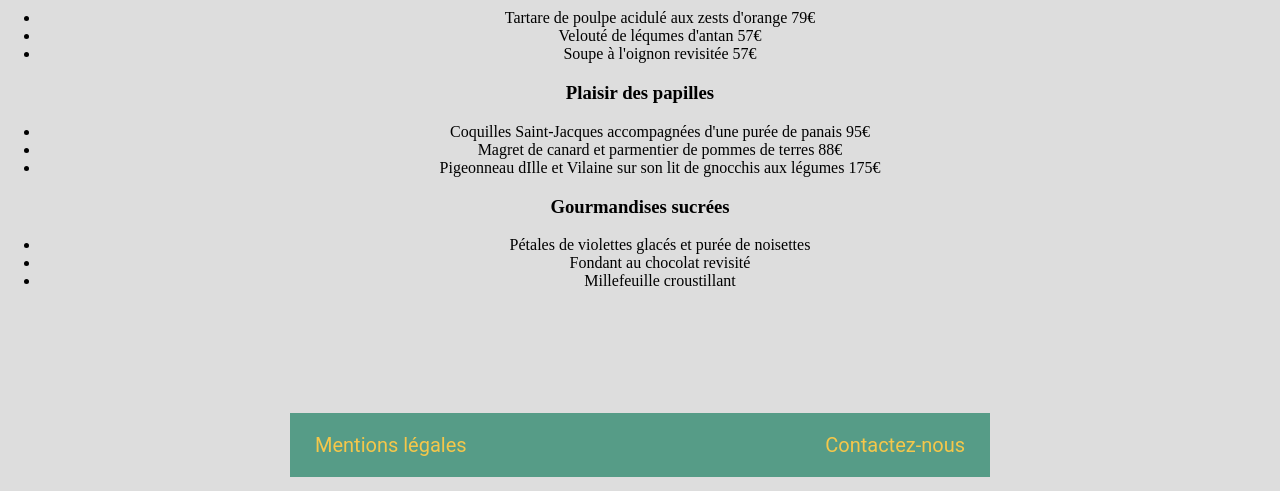
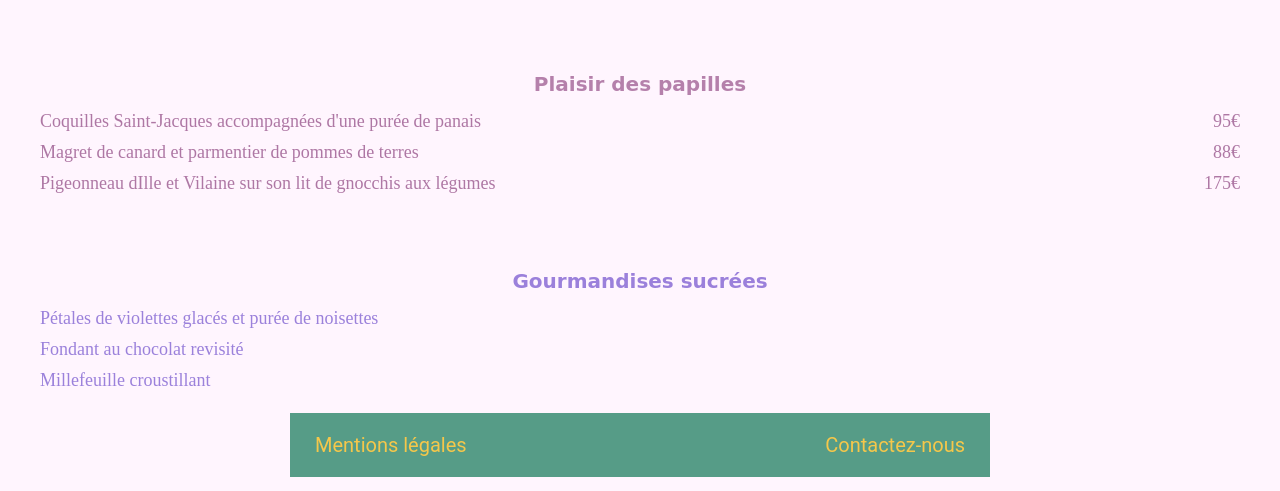
Before and after one commit to CorentinLeb/OhMyfood, a website: page menus/chic_fr.html in a window 1280 px wide. Shown: the part 323-814 px from the top of the page. Drawn offline with Linux system fonts and the light colour scheme; files that its build step writes are made by us from their sources.

Commit message:
changing name

```diff
--- a/menus/chic_fr.html
+++ b/menus/chic_fr.html
@@ -2,7 +2,7 @@
 <html lang="fr">
     <head>
         <meta charset="utf-8" />
-        <link href="style.css" rel="stylesheet" />
+        <link href="OhMyfood/menus_css/chic_fr.css" rel="stylesheet" />
         <title>Le chic à la Française</title>
     </head>
     <body>
```
Also changed, not shown: index.html (+1 -1 lines).
